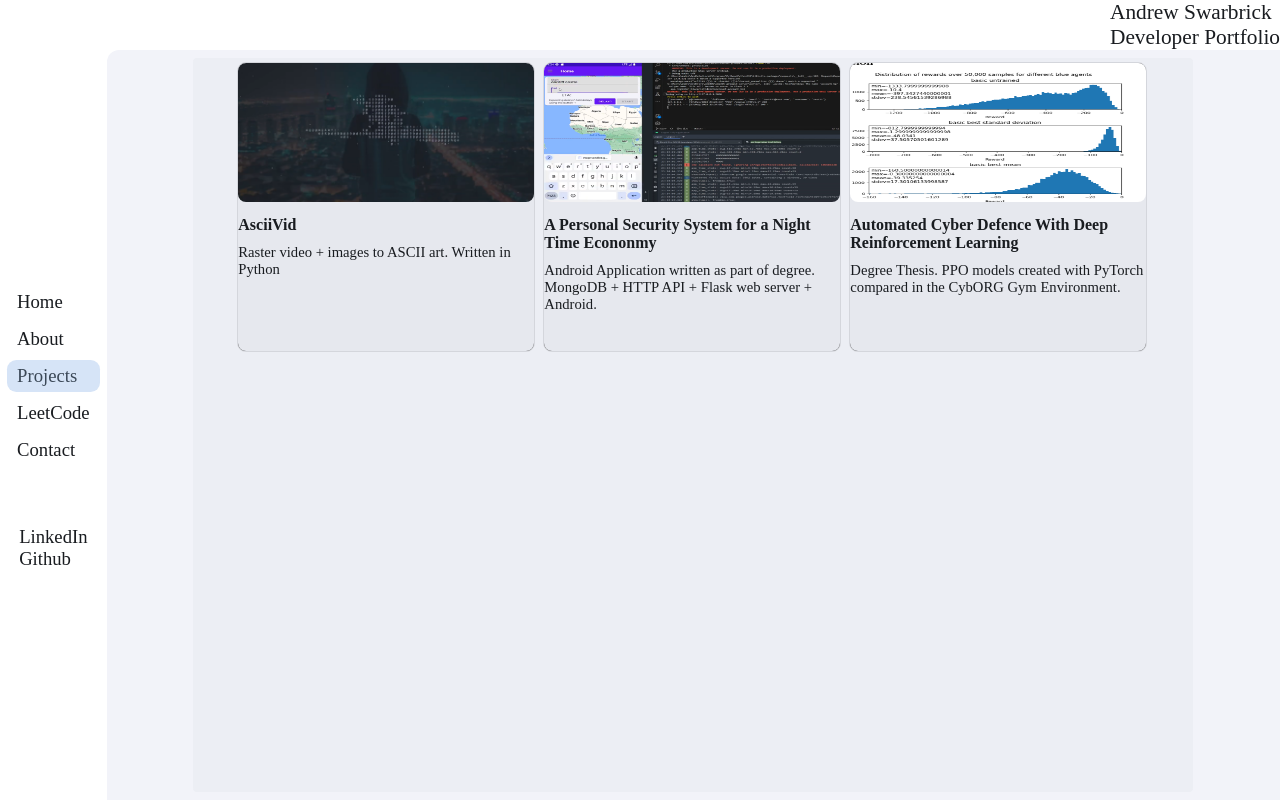
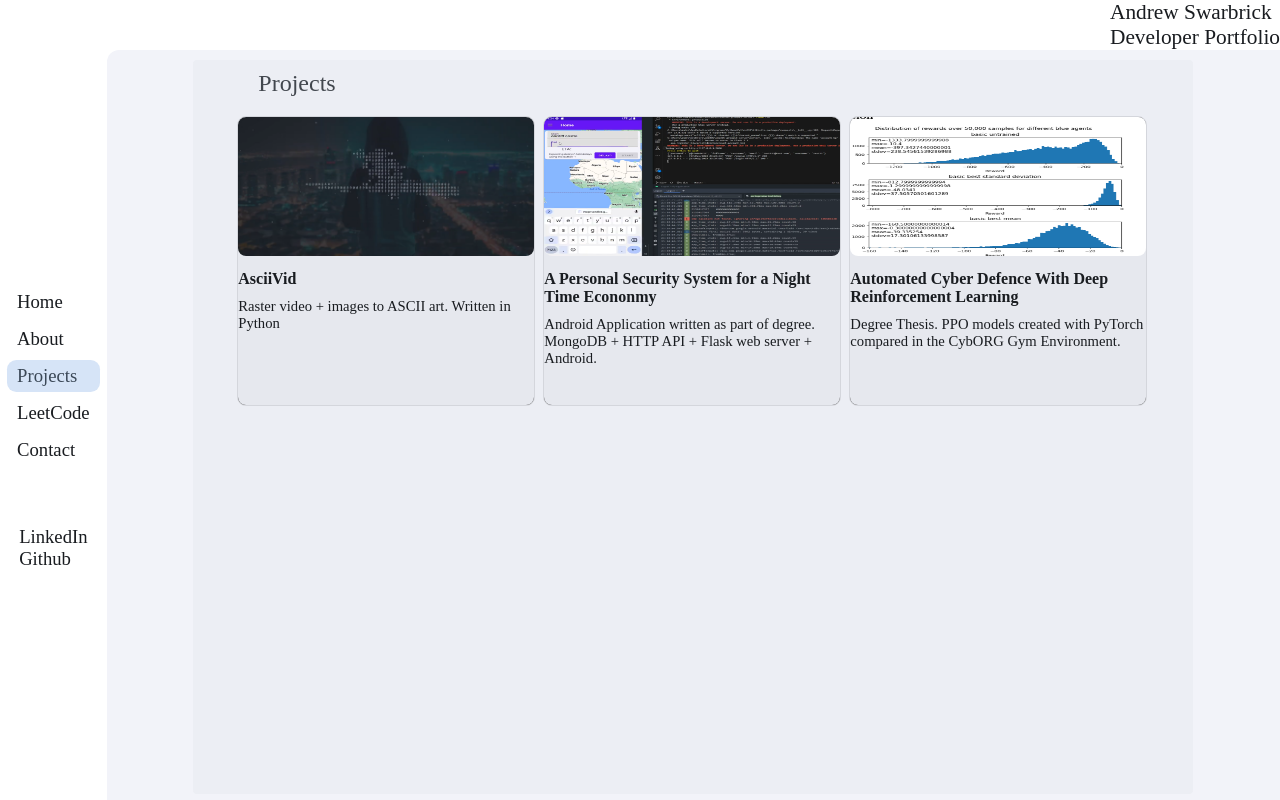
Before and after one commit to aswarb/aswarb.github.io, a React (Vite) app: page /projects in a window 1280 px wide. Built offline with nearby package versions, Linux system fonts and the light colour scheme.

Commit message:
added project titlebar

```diff
--- a/src/pages/projects.jsx
+++ b/src/pages/projects.jsx
@@ -30,7 +30,7 @@ function ProjectCard({ thumbnail, title, shortDescription, link }) {
             </Card>
         </Link>
     )
-    }
+}
 
 function ContextProvider({ children }) {
     const [value, setValue] = useState(null)
@@ -119,7 +119,16 @@ function PageContent() {
     const projects = projectMap.projects
     return (
         <div className="cardContainer">
-            {url === null ? <ProjectCards projects={projects} /> : <ProjectFullPage url={url} />}
+            {url === null ? (
+                <>
+                    <div className="project-titlebar">
+                        <div className="title"> Projects </div>
+                    </div>
+                    <ProjectCards projects={projects} />
+                </>
+            ) : (
+                <ProjectFullPage url={url} />
+            )}
         </div>
     )
 }
```
